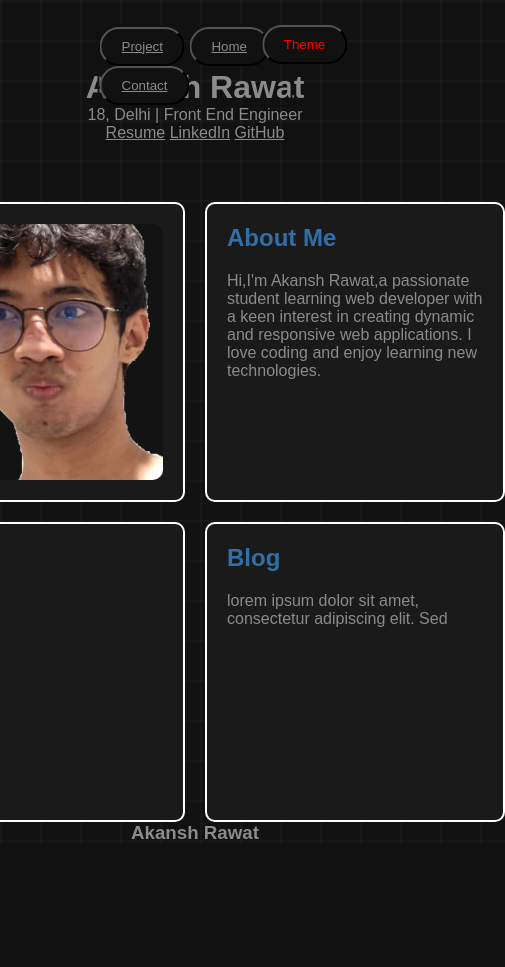
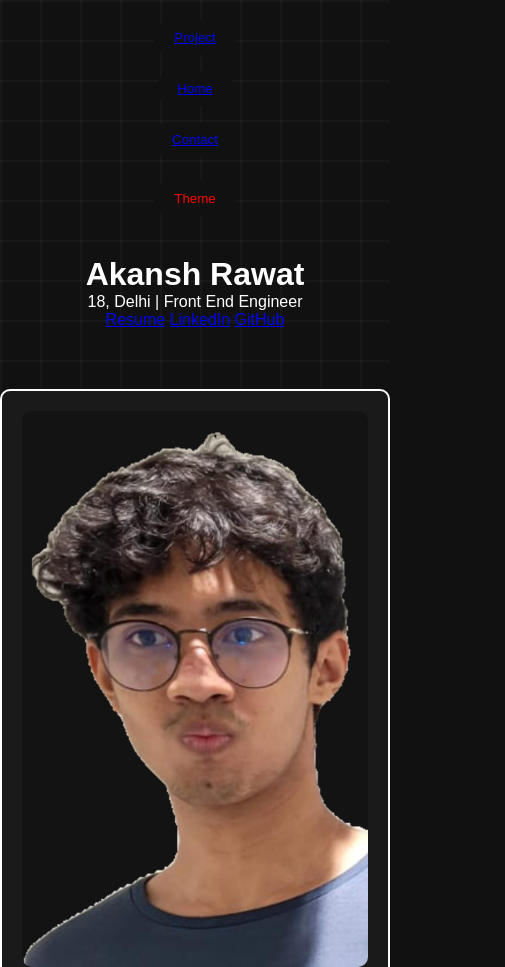
Before and after one commit to wakkawakka3/akansh-portfolio, a plain HTML site: page index.html in a window 390 px wide. Shown: the top 967 px of the page, 505 px wide, since content can reach past the window. Before the commit the page ends 844 px from the top, so only its background shows below. Drawn offline with Linux system fonts and the light colour scheme; a web font is replaced by a local one.

Commit message:
Update style.css for good mobile user experience
Fix image stretch issue and improve responsive layout

```diff
--- a/style.css
+++ b/style.css
@@ -5,24 +5,10 @@
   font-style: normal;
 }
 
-h2 {
-  font-family: "Geist-SemiBold", sans-serif;
-  margin-bottom: 20px;
-  color: rgb(49, 111, 170);
-}
-
-button {
-  background-color: transparent;
-  color: red;
-  padding: 10px 20px 10px 20px;
-  border-radius: 25px;
-}
-
 * {
   margin: 0;
   padding: 0;
   box-sizing: border-box;
-  color: #8b8b8b;
 }
 
 html,
@@ -30,13 +16,8 @@ body {
   height: 100%;
   display: flex;
   flex-direction: column;
-}
-
-main {
-  flex: 1;
-}
-
-body {
+  font-size: 16px;
+  font-family: "Geist-SemiBold", sans-serif;
   background-color: #111;
   background-image: linear-gradient(
       to right,
@@ -44,53 +25,67 @@ body {
       transparent 3px
     ),
     linear-gradient(to bottom, rgba(255, 255, 255, 0.03) 1px, transparent 3px);
-  background-size: 40px 40px;
+  background-size: 2.5rem 2.5rem;
   color: white;
+}
+
+main {
+  flex: 1;
+}
+
+h2 {
   font-family: "Geist-SemiBold", sans-serif;
-  flex: column;
+  margin-bottom: 1rem;
+  color: rgb(49, 111, 170);
+}
+
+button {
+  background-color: transparent;
+  color: red;
+  padding: 0.625rem 1.25rem;
+  border-radius: 1.5625rem;
+  border: none;
+  cursor: pointer;
 }
 
 nav {
-  position: relative;
-  height: 100px;
+  display: flex;
+  justify-content: space-between;
+  align-items: center;
+  flex-wrap: wrap;
+  padding: 1rem;
 }
 
 nav button {
   background-color: #111;
   color: red;
+  margin: 0.25rem;
 }
 
 .navigation {
-  padding: 0;
-  margin: 0;
-  color: #111;
-  border: #111 solid 2px;
-
-  position: absolute;
-  top: 50%;
-  left: 50%;
-  transform: translateX(-50%);
+  display: flex;
+  gap: 0.5rem;
 }
 
 .theme {
-  position: absolute;
-  top: 50%;
-  right: 0%;
-  transform: translate(-50%);
+  display: flex;
+  align-items: center;
+  justify-content: center;
 }
 
 header {
   text-align: center;
-  padding: 20px;
+  padding: 1.25rem;
 }
+
 .grid-container {
   display: grid;
-  grid-template-columns: repeat(2, 300px);
-  gap: 20px;
+  grid-template-columns: repeat(auto-fit, minmax(15rem, 1fr));
+  gap: 1.25rem;
   justify-content: center;
-  margin-top: 40px;
+  margin-top: 2.5rem;
   width: 100%;
-  max-width: 700px;
+  max-width: 43.75rem;
   margin-left: auto;
   margin-right: auto;
 }
@@ -101,26 +96,57 @@ header {
 .blog {
   background-color: #1a1a1a;
   color: white;
-  padding: 20px;
-  border: 2px solid white;
-  border-radius: 10px;
-  height: 300px;
-  width: 300px;
+  padding: 1.25rem;
+  border: 0.125rem solid white;
+  border-radius: 0.625rem;
+  min-height: 18.75rem;
+  width: 100%;
+  max-width: 18.75rem;
   overflow: auto;
-}
-
-.image {
 }
 
 .image img {
   width: 100%;
-  height: 100%;
-  object-fit: cover;
-  border-radius: 10px;
+  height: auto;
+  object-fit: contain;
+  border-radius: 0.625rem;
   display: block;
 }
 
 footer {
-  background-color: transparent color #1a1a1a;
+  background-color: #1a1a1a;
   text-align: center;
+  padding: 1rem;
 }
+
+@media (max-width: 768px) {
+  .grid-container {
+    grid-template-columns: 1fr;
+    place-items: center;
+  }
+
+  .image,
+  .introduction,
+  .skills,
+  .blog {
+    max-width: 100%;
+    min-height: auto;
+  }
+
+  nav {
+    flex-direction: column;
+    gap: 0.5rem;
+    align-items: center;
+  }
+
+  .navigation {
+    flex-direction: column;
+    align-items: center;
+  }
+
+  .theme {
+    position: static;
+    transform: none;
+    margin-top: 0.5rem;
+  }
+}
```
